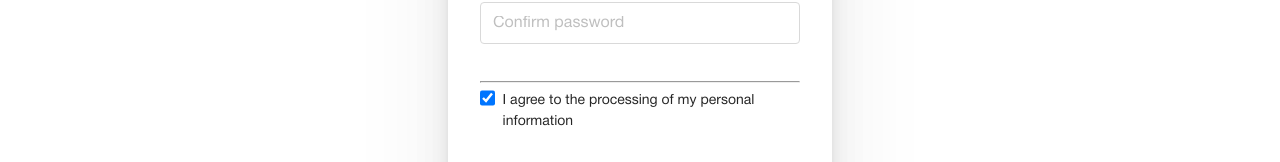
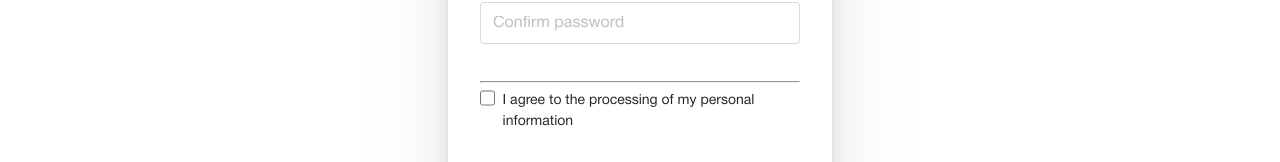
Before and after one commit to AlexVedernikoff/Vet-clinic-for-wolfik, a React (Create React App) app: page /sign-up in a window 1280 px wide. Shown: the part 576-738 px from the top of the page. Built offline with nearby package versions, Linux system fonts and the light colour scheme.

Commit message:
fixed checkbox in sign-up

```diff
--- a/src/components/forms/sing-up/SignUp.tsx
+++ b/src/components/forms/sing-up/SignUp.tsx
@@ -8,8 +8,9 @@ import { AuthService } from '../../../app/services/AuthService';
 import { NewUser } from '../../../types/AuthDTO';
 
 export const SignUp = (): JSX.Element => {
-  const onSubmit = (values: NewUser) => {
-    AuthService.createNewUser(values);
+  const onSubmit = (values: NewUser & { agree: boolean }) => {
+    if (!values.agree) alert('You have not consented to the processing of personal data');
+    else AuthService.createNewUser(values);
   };
 
   return (
@@ -90,14 +91,8 @@ export const SignUp = (): JSX.Element => {
 
                   <hr />
                   <div className={styles.data}>
-                    <input
-                      type="checkbox"
-                      defaultChecked
-                      className={styles.checkbox}
-                    />
-                    <span className={styles.description}>
-                      I agree to the processing of my personal information
-                    </span>
+                    <Field type="checkbox" className={styles.checkbox} name="agree" />
+                    <span className={styles.description}>I agree to the processing of my personal information</span>
                   </div>
                   <div>
                     <ButtonCustom
--- a/src/components/forms/sing-up/Validation.ts
+++ b/src/components/forms/sing-up/Validation.ts
@@ -6,6 +6,7 @@ export const initialValues = {
   email: '',
   password: '',
   confirmPassword: '',
+  agree: false,
 };
 
 export const validationsSchema = yup.object().shape({
```
